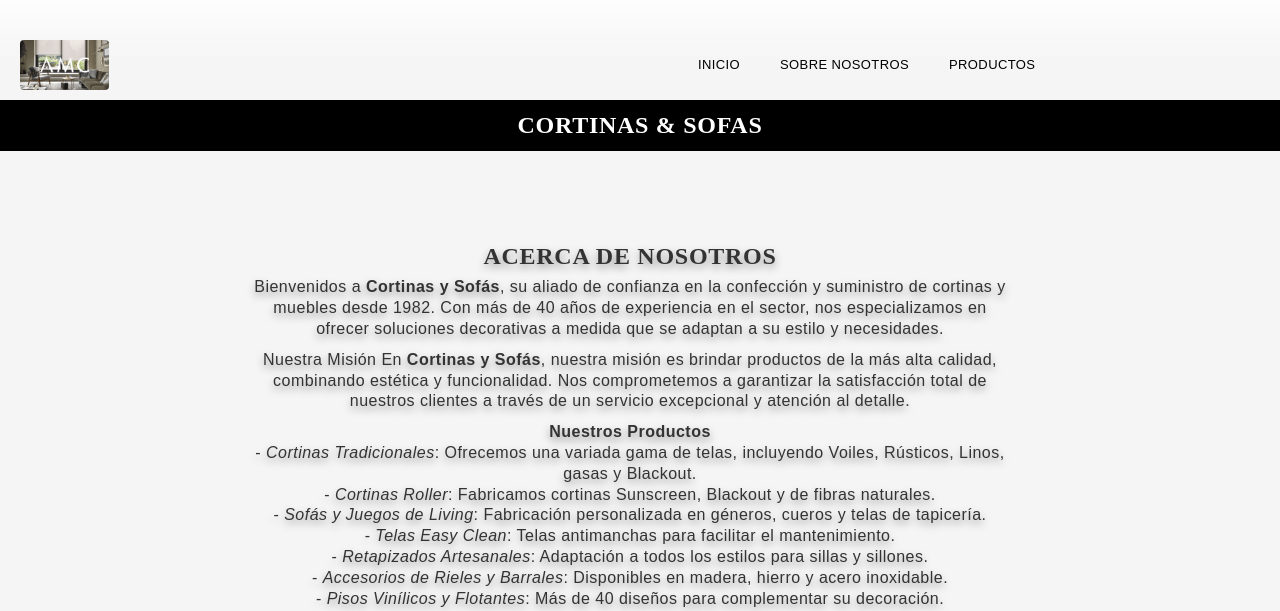
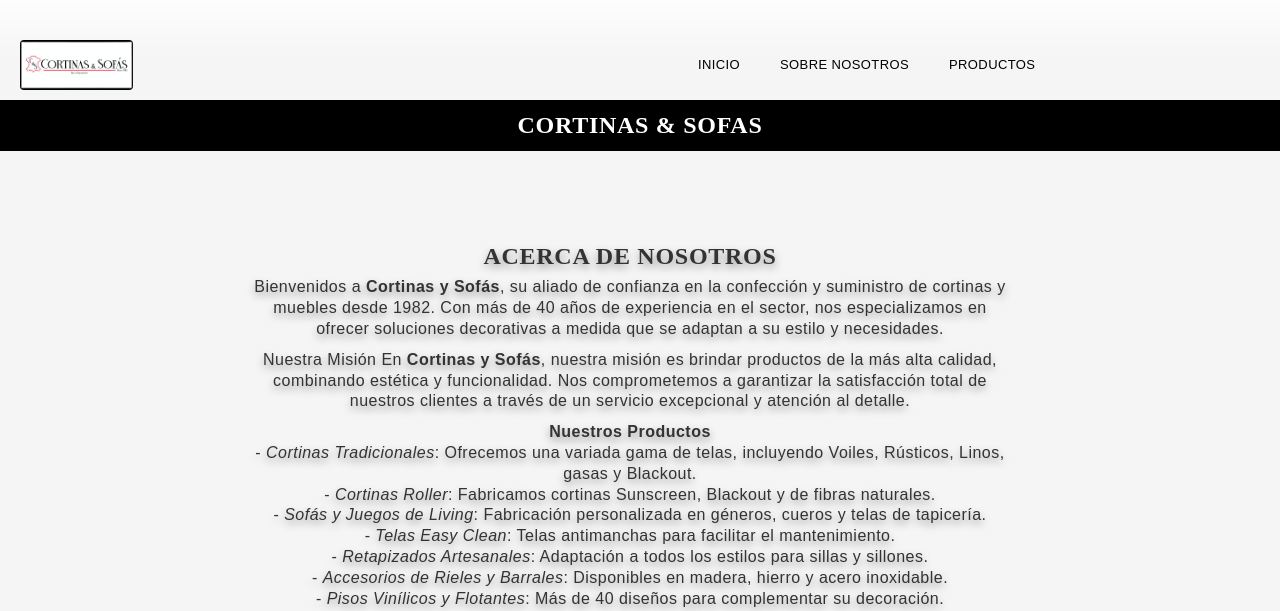
Before and after one commit to BuglessUY/CortinasYSofas, a plain HTML site: page sobre_Nosotros.html in a window 1280 px wide. Shown: the top 611 px of the page. Drawn offline with Linux system fonts and the light colour scheme; files whose address does not match are found by name.

Commit message:
Update sobre_Nosotros.html

```diff
--- a/sobre_Nosotros.html
+++ b/sobre_Nosotros.html
@@ -32,7 +32,7 @@
     align-items: center;
     padding: 20px 20px 20px 20px;
 }.logo img {
-    max-height: 50px;
+    max-height: 60px;
 }
 
 nav {
@@ -1001,8 +1001,8 @@ input#search-bar{
 
     </style>
 <body>              <header>
-  <div class="logo" >
-            <img src="images/n (1).png" alt="Logo">
+   <div class="logo" >
+            <img src="images/WhatsApp-Image-2025-05-26-at-2.05.50-PM.png" alt="Logo">
         </div>
 
 
```
